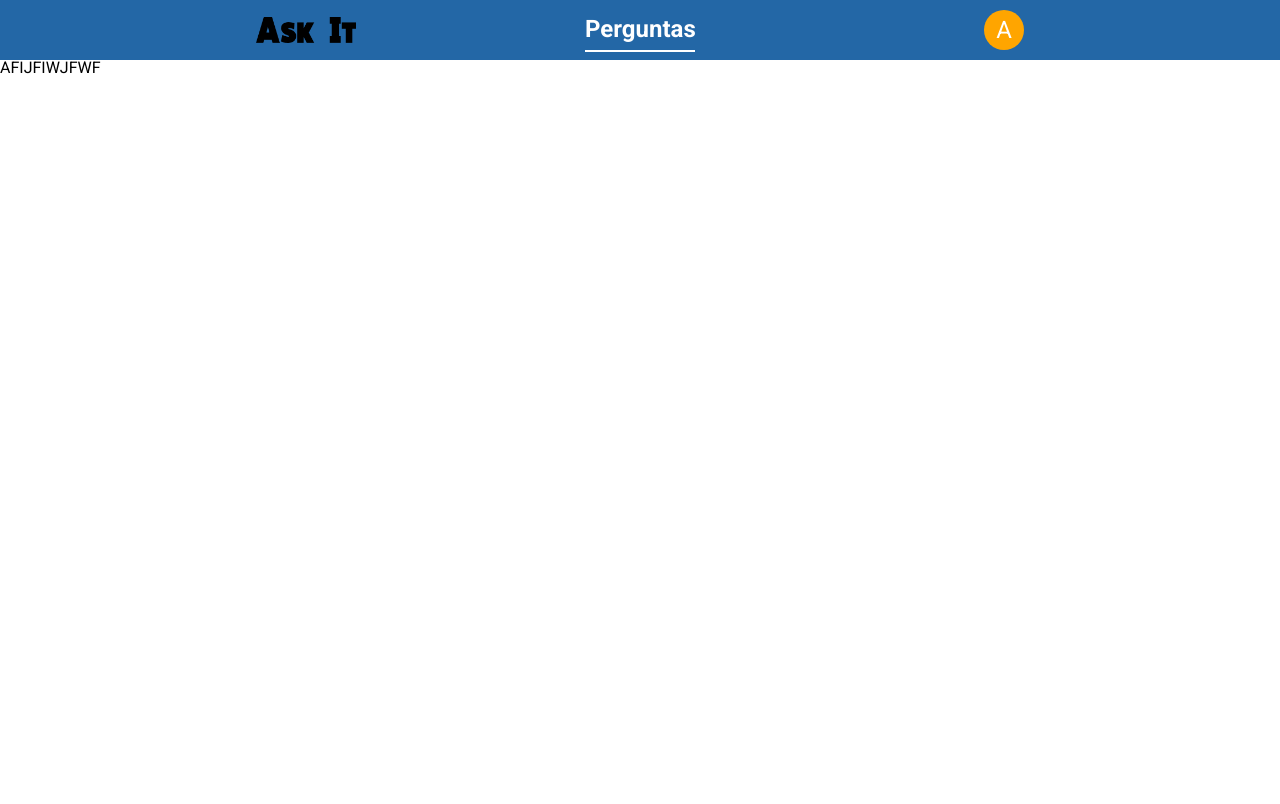
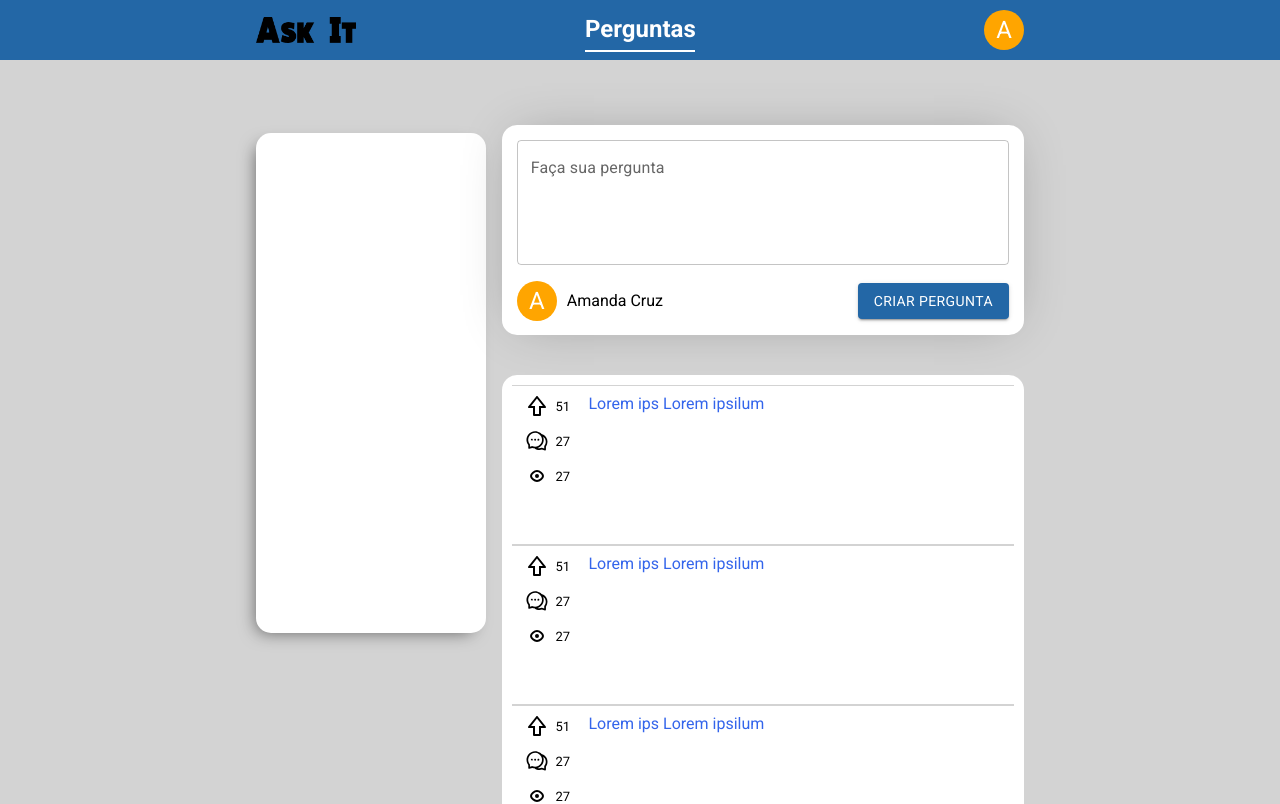
Before and after one commit to picinelli/projeto-ask-it_front, a React (Create React App) app: page / in a window 1280 px wide. Shown: the top 804 px of the page. Built offline with nearby package versions, Linux system fonts and the light colour scheme.

Commit message:
feat. create homepage basic layout

```diff
--- a/package.json
+++ b/package.json
@@ -8,6 +8,7 @@
     "@mui/material": "^5.9.3",
     "react": "^17.0.2",
     "react-dom": "^17.0.2",
+    "react-icons": "^4.4.0",
     "react-router-dom": "^6.3.0",
     "react-scripts": "^4.0.3",
     "styled-components": "^5.3.5"
--- a/src/components/Header/style.js
+++ b/src/components/Header/style.js
@@ -9,8 +9,9 @@ export const Container = styled.header`
   justify-content: center;
   padding: 0 20% 0 20%;
   position: fixed;
+  z-index: 2;
 
-  @media (max-width: 1150px) {
+  @media (max-width: 1250px) {
     padding: 0 10% 0 10%;
   }
 `
@@ -34,7 +35,7 @@ export const HeaderWrapper = styled.div`
     color: #FFFFFF;
   }
 
-  @media (max-width: 1150px) {
+  @media (max-width: 900px) {
     h1 {
       display: none;
     }
--- a/src/pages/Home/index.jsx
+++ b/src/pages/Home/index.jsx
@@ -1,5 +1,213 @@
+import { TextField } from "@mui/material";
+import Button from "@mui/material/Button";
+import { IconContext } from "react-icons";
+import { BiUpvote } from "react-icons/bi";
+import { GrFormView } from "react-icons/gr";
+import { AiOutlineComment } from "react-icons/ai";
+
+import * as S from "./style";
+
 export default function Home() {
   return (
-    <h1>AFIJFIWJFWF</h1>
-  )
+    <S.Container>
+      <S.TagsContainer></S.TagsContainer>
+      <S.MainContainer>
+        <S.InputContainer>
+          <form>
+            <TextField
+              id="outlined-multiline-static"
+              label="Faça sua pergunta"
+              fullWidth
+              multiline
+              rows={4}
+            />
+            <S.InputSendWrapper>
+              <S.CircleWrapper>
+                <S.UserMenuCircle>
+                  <span>A</span>
+                </S.UserMenuCircle>
+                <p>Amanda Cruz</p>
+              </S.CircleWrapper>
+
+              <Button sx={{ backgroundColor: "#2367A6" }} variant="contained">
+                Criar Pergunta
+              </Button>
+            </S.InputSendWrapper>
+          </form>
+        </S.InputContainer>
+
+        <S.QuestionsContainer>
+          <S.QuestionCard>
+            <IconContext.Provider value={{ size: "24px" }}>
+              <S.CardInfoWrapper>
+                <S.InfoWrapper>
+                  <BiUpvote />
+                  <p>51</p>
+                </S.InfoWrapper>
+                <S.InfoWrapper>
+                  <AiOutlineComment />
+                  <p>27</p>
+                </S.InfoWrapper>
+                <S.InfoWrapper>
+                  <GrFormView />
+                  <p>27</p>
+                </S.InfoWrapper>
+              </S.CardInfoWrapper>
+            </IconContext.Provider>
+            <S.QuestionContentWrapper>
+              <h2>Lorem ips Lorem ipsilum</h2>
+            </S.QuestionContentWrapper>
+          </S.QuestionCard>
+          <S.QuestionCard>
+            <IconContext.Provider value={{ size: "24px" }}>
+              <S.CardInfoWrapper>
+                <S.InfoWrapper>
+                  <BiUpvote />
+                  <p>51</p>
+                </S.InfoWrapper>
+                <S.InfoWrapper>
+                  <AiOutlineComment />
+                  <p>27</p>
+                </S.InfoWrapper>
+                <S.InfoWrapper>
+                  <GrFormView />
+                  <p>27</p>
+                </S.InfoWrapper>
+              </S.CardInfoWrapper>
+            </IconContext.Provider>
+            <S.QuestionContentWrapper>
+              <h2>Lorem ips Lorem ipsilum</h2>
+            </S.QuestionContentWrapper>
+          </S.QuestionCard>
+          <S.QuestionCard>
+            <IconContext.Provider value={{ size: "24px" }}>
+              <S.CardInfoWrapper>
+                <S.InfoWrapper>
+                  <BiUpvote />
+                  <p>51</p>
+                </S.InfoWrapper>
+                <S.InfoWrapper>
+                  <AiOutlineComment />
+                  <p>27</p>
+                </S.InfoWrapper>
+                <S.InfoWrapper>
+                  <GrFormView />
+                  <p>27</p>
+                </S.InfoWrapper>
+              </S.CardInfoWrapper>
+            </IconContext.Provider>
+            <S.QuestionContentWrapper>
+              <h2>Lorem ips Lorem ipsilum</h2>
+            </S.QuestionContentWrapper>
+          </S.QuestionCard>
+          <S.QuestionCard>
+            <IconContext.Provider value={{ size: "24px" }}>
+              <S.CardInfoWrapper>
+                <S.InfoWrapper>
+                  <BiUpvote />
+                  <p>51</p>
+                </S.InfoWrapper>
+                <S.InfoWrapper>
+                  <AiOutlineComment />
+                  <p>27</p>
+                </S.InfoWrapper>
+                <S.InfoWrapper>
+                  <GrFormView />
+                  <p>27</p>
+                </S.InfoWrapper>
+              </S.CardInfoWrapper>
+            </IconContext.Provider>
+            <S.QuestionContentWrapper>
+              <h2>Lorem ips Lorem ipsilum</h2>
+            </S.QuestionContentWrapper>
+          </S.QuestionCard>
+          <S.QuestionCard>
+            <IconContext.Provider value={{ size: "24px" }}>
+              <S.CardInfoWrapper>
+                <S.InfoWrapper>
+                  <BiUpvote />
+                  <p>51</p>
+                </S.InfoWrapper>
+                <S.InfoWrapper>
+                  <AiOutlineComment />
+                  <p>27</p>
+                </S.InfoWrapper>
+                <S.InfoWrapper>
+                  <GrFormView />
+                  <p>27</p>
+                </S.InfoWrapper>
+              </S.CardInfoWrapper>
+            </IconContext.Provider>
+            <S.QuestionContentWrapper>
+              <h2>Lorem ips Lorem ipsilum</h2>
+            </S.QuestionContentWrapper>
+          </S.QuestionCard>
+          <S.QuestionCard>
+            <IconContext.Provider value={{ size: "24px" }}>
+              <S.CardInfoWrapper>
+                <S.InfoWrapper>
+                  <BiUpvote />
+                  <p>51</p>
+                </S.InfoWrapper>
+                <S.InfoWrapper>
+                  <AiOutlineComment />
+                  <p>27</p>
+                </S.InfoWrapper>
+                <S.InfoWrapper>
+                  <GrFormView />
+                  <p>27</p>
+                </S.InfoWrapper>
+              </S.CardInfoWrapper>
+            </IconContext.Provider>
+            <S.QuestionContentWrapper>
+              <h2>Lorem ips Lorem ipsilum</h2>
+            </S.QuestionContentWrapper>
+          </S.QuestionCard>
+          <S.QuestionCard>
+            <IconContext.Provider value={{ size: "24px" }}>
+              <S.CardInfoWrapper>
+                <S.InfoWrapper>
+                  <BiUpvote />
+                  <p>51</p>
+                </S.InfoWrapper>
+                <S.InfoWrapper>
+                  <AiOutlineComment />
+                  <p>27</p>
+                </S.InfoWrapper>
+                <S.InfoWrapper>
+                  <GrFormView />
+                  <p>27</p>
+                </S.InfoWrapper>
+              </S.CardInfoWrapper>
+            </IconContext.Provider>
+            <S.QuestionContentWrapper>
+              <h2>Lorem ips Lorem ipsilum</h2>
+            </S.QuestionContentWrapper>
+          </S.QuestionCard>
+          <S.QuestionCard>
+            <IconContext.Provider value={{ size: "24px" }}>
+              <S.CardInfoWrapper>
+                <S.InfoWrapper>
+                  <BiUpvote />
+                  <p>51</p>
+                </S.InfoWrapper>
+                <S.InfoWrapper>
+                  <AiOutlineComment />
+                  <p>27</p>
+                </S.InfoWrapper>
+                <S.InfoWrapper>
+                  <GrFormView />
+                  <p>27</p>
+                </S.InfoWrapper>
+              </S.CardInfoWrapper>
+            </IconContext.Provider>
+            <S.QuestionContentWrapper>
+              <h2>Lorem ips Lorem ipsilum</h2>
+            </S.QuestionContentWrapper>
+          </S.QuestionCard>
+
+        </S.QuestionsContainer>
+      </S.MainContainer>
+    </S.Container>
+  );
 }
--- a/src/pages/Home/style.js
+++ b/src/pages/Home/style.js
@@ -0,0 +1,144 @@
+import styled from "styled-components";
+
+export const Container = styled.main`
+  width: 100vw;
+  min-height: calc(100vh - 60px);
+  background-color: lightgray;
+  display: flex;
+
+  padding: 0 20% 0 20%;
+
+  @media (max-width: 1250px) {
+    padding: 0 10% 0 10%;
+  }
+
+  @media (max-width: 900px) {
+    justify-content: center;
+    padding: 0 0 0 0;
+  }
+`;
+
+export const TagsContainer = styled.aside`
+  height: 500px;
+  width: 30%;
+  background-color: #FFFFFF;
+  margin-top: 73px;
+  border-radius: 15px;
+  box-shadow: -6px 6px 17px -7px rgba(0,0,0,0.57);
+
+  @media (max-width: 900px) {
+    display: none;
+  }
+`;
+
+export const MainContainer = styled.div`
+  margin-top: 50px;
+  padding: 2% 0 2% 2%;
+  width: 70%;
+  min-height: calc(100vh - 110px);
+`
+
+export const InputContainer = styled.div`
+  width: 100%;
+  height: 210px;
+  background-color: #FFFFFF;
+  border-radius: 15px;
+  padding: 15px;
+  box-shadow: 0px 0px 50px -15px rgba(0,0,0,0.29);
+
+`
+
+export const InputSendWrapper= styled.div`
+  width: 100%;
+  height: 55px;
+  margin-top: 8px;
+  display: flex;
+  align-items: center;
+  justify-content: space-between;
+
+
+  @media (max-width: 650px) {
+    justify-content: center;
+  }
+`
+
+export const CircleWrapper = styled.div`
+  width: 200px;
+  display: flex;
+  align-items: center;
+
+  p {
+    margin-left: 10px;
+  }
+
+  @media (max-width: 650px) {
+    display: none;
+  }
+`
+
+export const UserMenuCircle = styled.div`
+  background-color: orange;
+  width: 2.5rem;
+  height: 2.5rem;
+  border-radius: 100%;
+  display: flex;
+  align-items: center;
+  justify-content: center;
+
+  span {
+    color: #FFFFFF;
+    font-size: 1.5rem;
+  }
+`
+
+export const QuestionsContainer = styled.div`
+  margin: 40px 0 0 0;
+  width: 100%;
+  height: fit-content;
+  min-height: 160px;
+  border-radius: 15px;
+  padding: 10px;
+  background-color: #FFFFFF;
+`
+
+export const QuestionCard = styled.div`
+  display: flex;
+  background-color: #FFFFFF;
+  width: 100%;
+  height: 160px;
+  border-bottom: 1px solid lightgray;
+  border-top: 1px solid lightgray;
+  padding: 10px;
+`
+
+export const CardInfoWrapper = styled.div`
+  width: 60px;
+  height: 100%;
+
+  display: flex;
+  flex-direction: column;
+  align-items: flex-end;
+  margin-right: 15px;
+`
+
+export const InfoWrapper = styled.div`
+  display: flex;
+  align-items: center;
+  justify-content: space-around;
+  width: 100%;
+  height: 20px;
+  margin-bottom: 15px;
+
+  p {
+    font-size: 13px;
+  }
+`
+
+export const QuestionContentWrapper = styled.div`
+  width: 100%;
+  height: 100%;
+
+  h2 {
+    color: #3465eb;
+  }
+`
```
Also changed, not shown: 1 other file (tests, documents, lock files or other folders).
